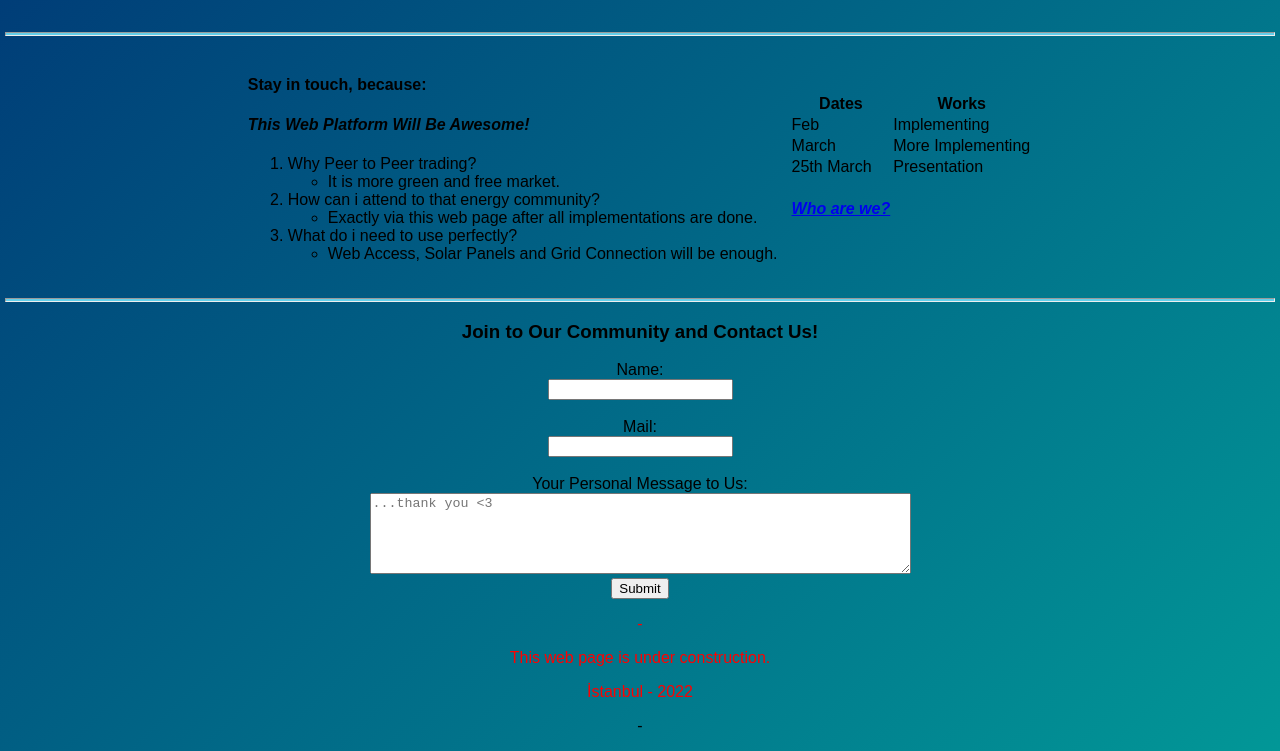
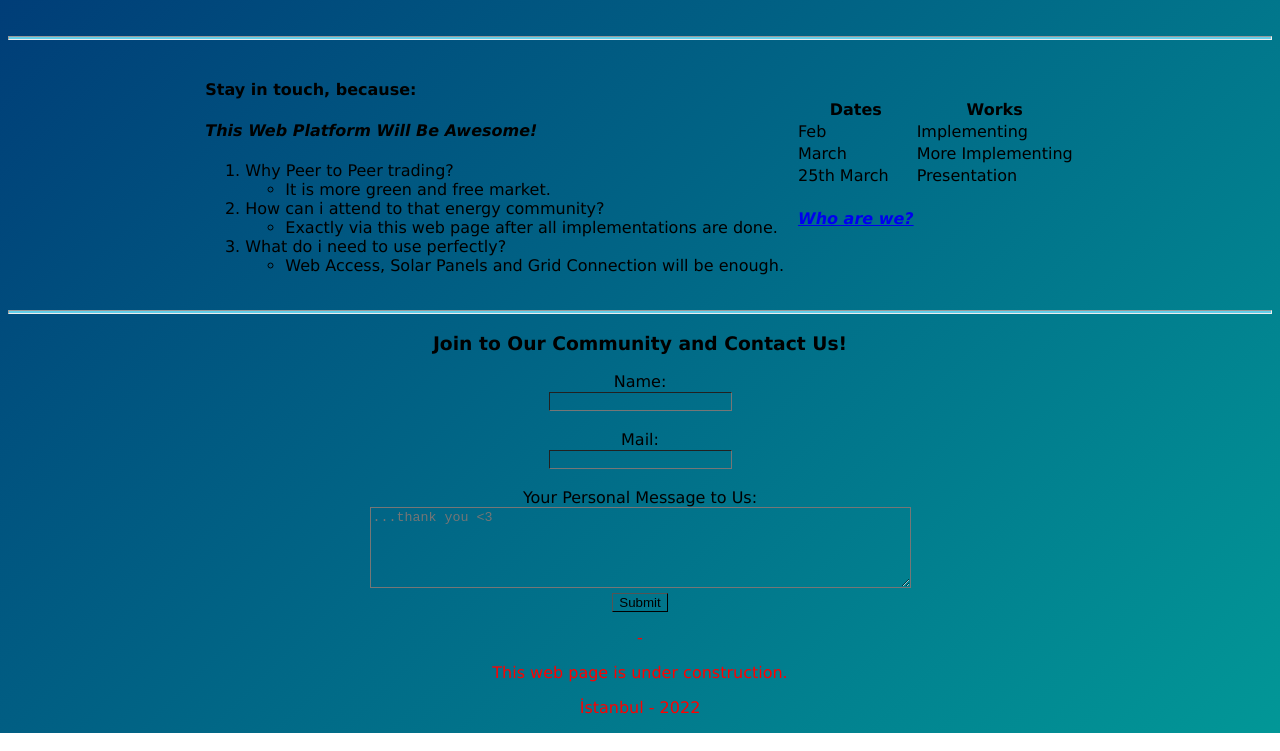
Before and after one commit to SabihBagci/Sunshare, a plain HTML site: page index.html in a window 1280 px wide. Shown: the part 301-1052 px from the top of the page. Drawn offline with Linux system fonts and the light colour scheme.

Commit message:
cuma görüşürüz

```diff
--- a/index.html
+++ b/index.html
@@ -1,6 +1,13 @@
 <!DOCTYPE html>
 <html lang="en" dir="ltr">
   <head>
+    <script type="text/javascript">
+    if(localStorage.getItem("Welcome Onboard!")==null){
+      alert("Welcome Onboard!");
+   localStorage.setItem("Welcome Onboard!","done");
+}
+    </script>
+
     <link rel="stylesheet" href="styles.css">
     <meta charset="utf-8">
     <title>Sunshare Platform</title>
@@ -16,6 +23,7 @@
 <hr>
   </head>
   <body>
+    <script  src="./script.js"></script>
     <table cellspacing="10">
       <td><h4 id="h1">Stay in touch, because:</h4>
       <h4 id="h2"><em>This Web Platform Will Be Awesome!</em></h4>
@@ -69,6 +77,6 @@
       <p>-
         <p>This web page is under construction.</p>
         <p>İstanbul - 2022</p>
-      -</p>
+      </p>
   </body>
 </html>
--- a/styles.css
+++ b/styles.css
@@ -2,10 +2,23 @@ p {
   color: red;
 }
 head {
-  font-family: sans-serif;
+  font-family: Verdana, sans-serif;
+  font-style: normal;
 }
 body {
-  font-family: sans-serif;
+  font-family: Verdana, sans-serif;
+  font-style: normal;
+
+
+  filter: progid: DXImageTransform.Microsoft.gradient(gradientType=1, startColorstr='#003073', endColorstr='#029797');
+  background-image: url(//img.alicdn.com/tps/TB1d.u8MXXXXXXuXFXXXXXXXXXX-1900-790.jpg);
+  background-size: 100%;
+  background-image: -webkit-gradient(linear, 0 0, 100% 100%, color-stop(0, #003073), color-stop(100%, #029797));
+  background-image: -webkit-linear-gradient(135deg, #003073, #029797);
+  background-image: -moz-linear-gradient(45deg, #003073, #029797);
+  background-image: -ms-linear-gradient(45deg, #003073 0, #029797 100%);
+  background-image: -o-linear-gradient(45deg, #003073, #029797);
+  background-image: linear-gradient(135deg, #003073, #029797);
   }
 
 hr {
@@ -16,8 +29,7 @@ hr {
 }
 
 h1 {
-  color: #009CD1;
-  font-family: sans-serif;
+  color: #8abf20;
 }
 /*******************class*************/
 /*
@@ -32,25 +44,18 @@ h1 {
 }
 */
 #h1:hover {
-  color: blue;
+  color: Navy;
 }
 #h2:hover {
-  color: blue;
+  color: Navy;
 }
 #h3:hover {
-  color: blue;
+  color: Navy;
 }
-body {
-    background-color: #193c6d;
-    filter: progid: DXImageTransform.Microsoft.gradient(gradientType=1, startColorstr='#003073', endColorstr='#029797');
-    background-image: url(//img.alicdn.com/tps/TB1d.u8MXXXXXXuXFXXXXXXXXXX-1900-790.jpg);
-    background-image: -webkit-gradient(linear, 0 0, 100% 100%, color-stop(0, #003073), color-stop(100%, #029797));
-    background-image: -webkit-linear-gradient(135deg, #003073, #029797);
-    background-image: -moz-linear-gradient(45deg, #003073, #029797);
-    background-image: -ms-linear-gradient(45deg, #003073 0, #029797 100%);
-    background-image: -o-linear-gradient(45deg, #003073, #029797);
-    background-image: linear-gradient(135deg, #003073, #029797);
-    text-align: center;
-    margin: 5px;
-    overflow: hidden;
+input {
+       background-color: transparent;
+       border-width: thin;
+   }
+textarea{
+  background-color: transparent;
 }
```
Also changed, not shown: whoarewe.html (+0 -5 lines).
